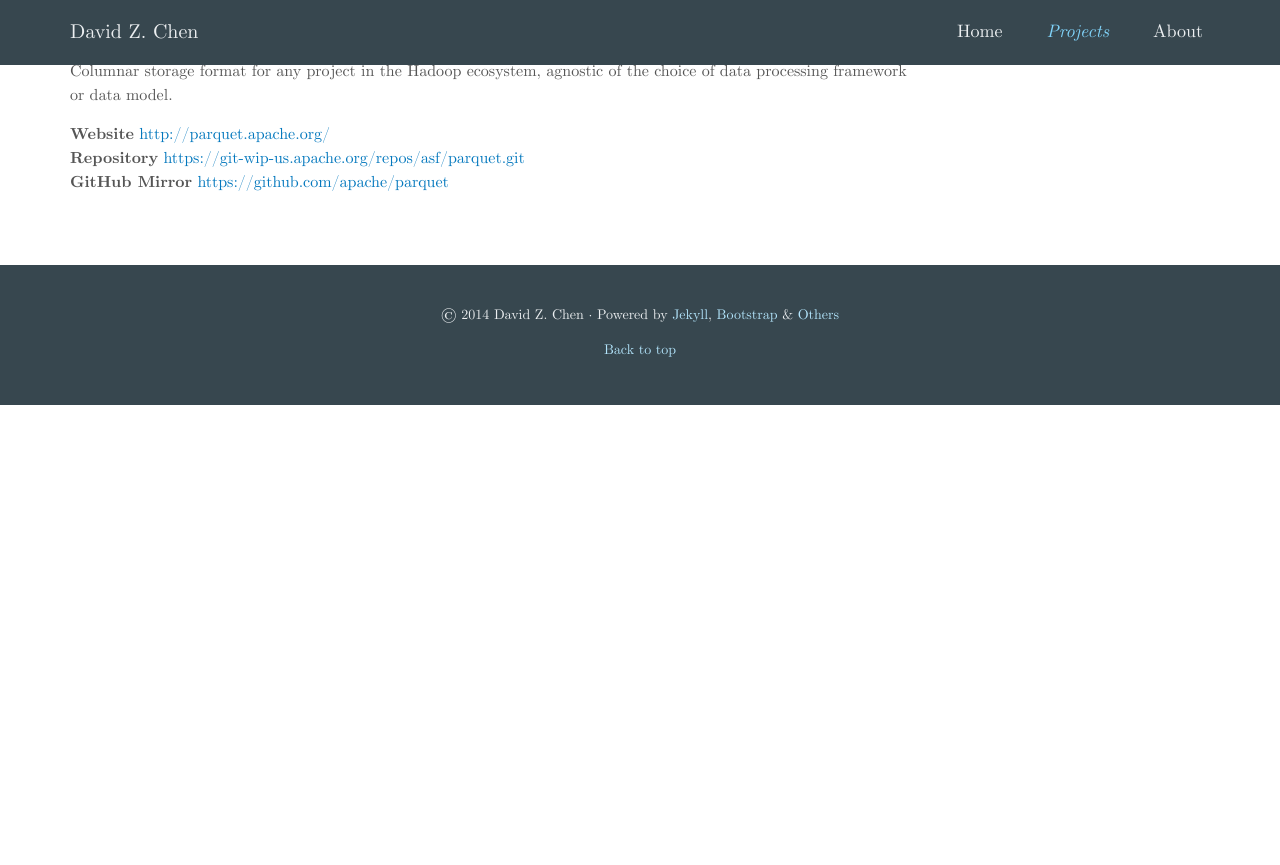
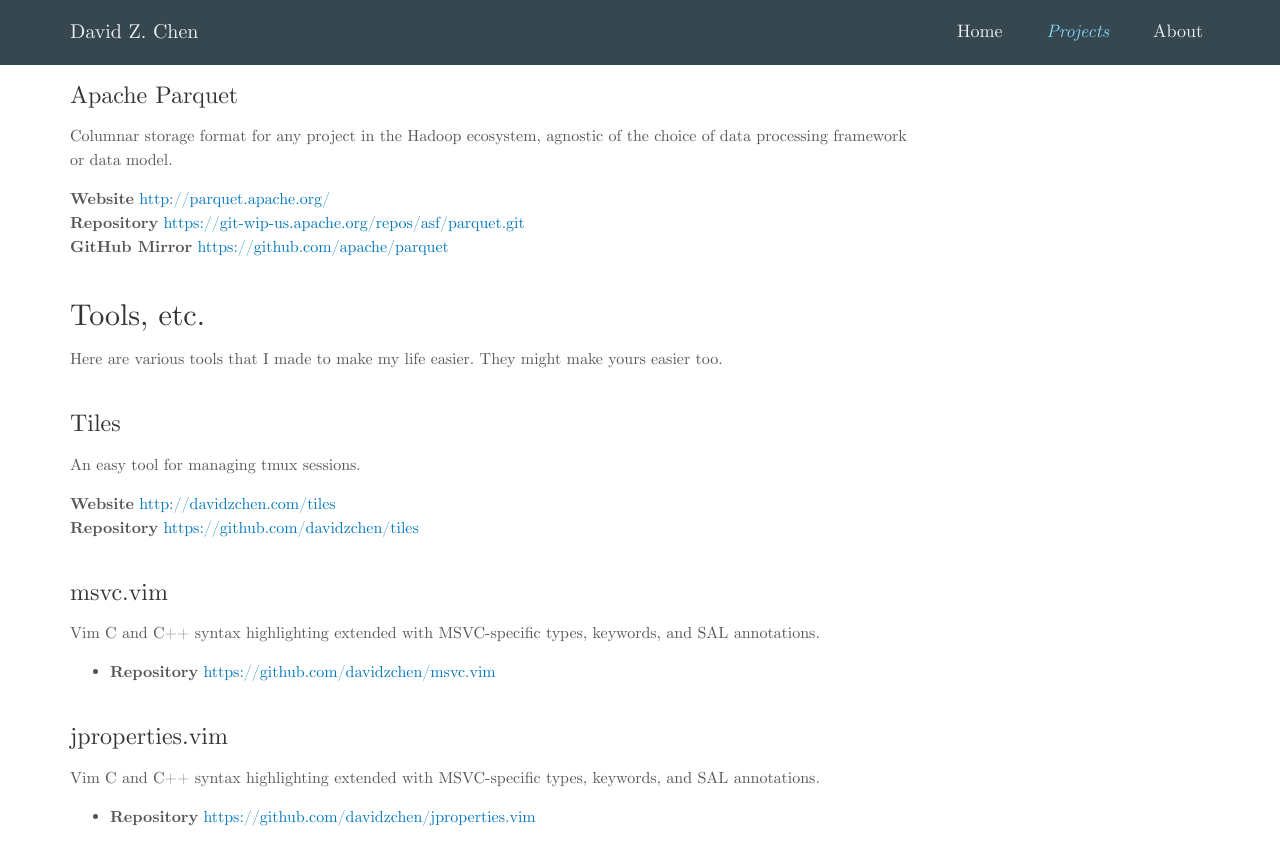
Before and after one commit to davidzchen/davidzchen.github.io, a Jekyll site: the page built from projects.md, in a window 1280 px wide and 900 px high, scrolled down 1450 px. Shown: the top 865 px of the window. Built offline with Jekyll 4.4.1, drawn with Linux system fonts in a browser that asks for light colours; Markdown is read by kramdown in place of the engine named in the settings; before the commit the page ends 1855 px from its top, so only the background shows below that; some of the changed text lies outside the part shown.

Commit message:
Add site for tiles. Tweak layouts. Update Projects page with a list of some of my tools

```diff
--- a/_layouts/blog.html
+++ b/_layouts/blog.html
@@ -2,7 +2,7 @@
 <html lang="en">
   <head>
     {% include header.html %}
-    <title>{{ page.title }}</title>
+    <title>dzc / {{ page.title }}</title>
   </head>
   <body>
     <div class="wrapper">
--- a/_layouts/post.html
+++ b/_layouts/post.html
@@ -2,7 +2,7 @@
 <html lang="en">
   <head>
     {% include header.html %}
-    <title>{{ page.title }}</title>
+    <title>dzc / {{ page.title }}</title>
   </head>
   <body>
     <div class="wrapper">
--- a/projects.md
+++ b/projects.md
@@ -1,16 +1,20 @@
 ---
 layout: default
 nav: projects
-title: dzc
+title: Projects
 ---
 
 <div class="page-header">
   <h1>Projects</h1>
 </div>
 
-Some of the open source projects that I am or have been involved with.
+Open source projects that I am or have been involved with.
 
-## Bazel
+## Contributions
+
+My contributions to open source projects.
+
+### Bazel
 
 Google's own build system.  Bazel has built-in support for building both client
 and server software, including apps for both Android and iOS, and provides an
@@ -29,7 +33,7 @@
   </li>
 </ul>
 
-## Jsonnet
+### Jsonnet
 
 An elegant, formally-specified configuration generation language for JSON.
 
@@ -44,7 +48,7 @@
   </li>
 </ul>
 
-## Azkaban
+### Azkaban
 
 Open source workflow management and scheduling system with integrated tools for
 Apache Hadoop.
@@ -60,7 +64,7 @@
   </li>
 </ul>
 
-## Apache Samza
+### Apache Samza
 
 Distributed stream processing system using Apache Kafka for messaging and Apache
 Hadoop YARN for fault tolerance, processor isolation, security, and resource
@@ -81,7 +85,7 @@
   </li>
 </ul>
 
-## Apache Tajo
+### Apache Tajo
 
 Distributed data warehouse system for Apache Hadoop designed for low-latency and
 scalable ad-hoc queries
@@ -101,7 +105,7 @@
   </li>
 </ul>
 
-## Apache Hive
+### Apache Hive
 
 Data warehouse system built on Apache Hadoop providing data management
 facilities a SQL-like query interface
@@ -121,7 +125,7 @@
   </li>
 </ul>
 
-## Apache Parquet
+### Apache Parquet
 
 Columnar storage format for any project in the Hadoop ecosystem, agnostic of
 the choice of data processing framework or data model.
@@ -140,3 +144,47 @@
       https://github.com/apache/parquet</a>
   </li>
 </ul>
+
+## Tools, etc.
+
+Here are various tools that I made to make my life easier. They might make yours
+easier too.
+
+### Tiles
+
+An easy tool for managing tmux sessions.
+
+<ul class="list-unstyled">
+  <li>
+    <strong>Website</strong> <a href="http://davidzchen.com/tiles">
+      http://davidzchen.com/tiles</a>
+  </li>
+  <li>
+    <strong>Repository</strong> <a href="https://github.com/davidzchen/tiles" target="_blank">
+      https://github.com/davidzchen/tiles</a>
+  </li>
+</ul>
+
+### msvc.vim
+
+Vim C and C++ syntax highlighting extended with MSVC-specific types, keywords,
+and SAL annotations.
+
+<ul>
+  <li>
+    <strong>Repository</strong> <a href="https://github.com/davidzchen/msvc.vim" target="_blank">
+      https://github.com/davidzchen/msvc.vim</a>
+  </li>
+</ul>
+
+### jproperties.vim
+
+Vim C and C++ syntax highlighting extended with MSVC-specific types, keywords,
+and SAL annotations.
+
+<ul>
+  <li>
+    <strong>Repository</strong> <a href="https://github.com/davidzchen/jproperties.vim" target="_blank">
+      https://github.com/davidzchen/jproperties.vim</a>
+  </li>
+</ul>
```
Also changed, not shown: _layouts/tiles.html (added, +47 -0 lines), about.md (+1 -1 lines), tiles/attach.md (added, +25 -0 lines), tiles/index.md (added, +82 -0 lines), tiles/ls.md (added, +23 -0 lines), tiles/start.md (added, +54 -0 lines).
